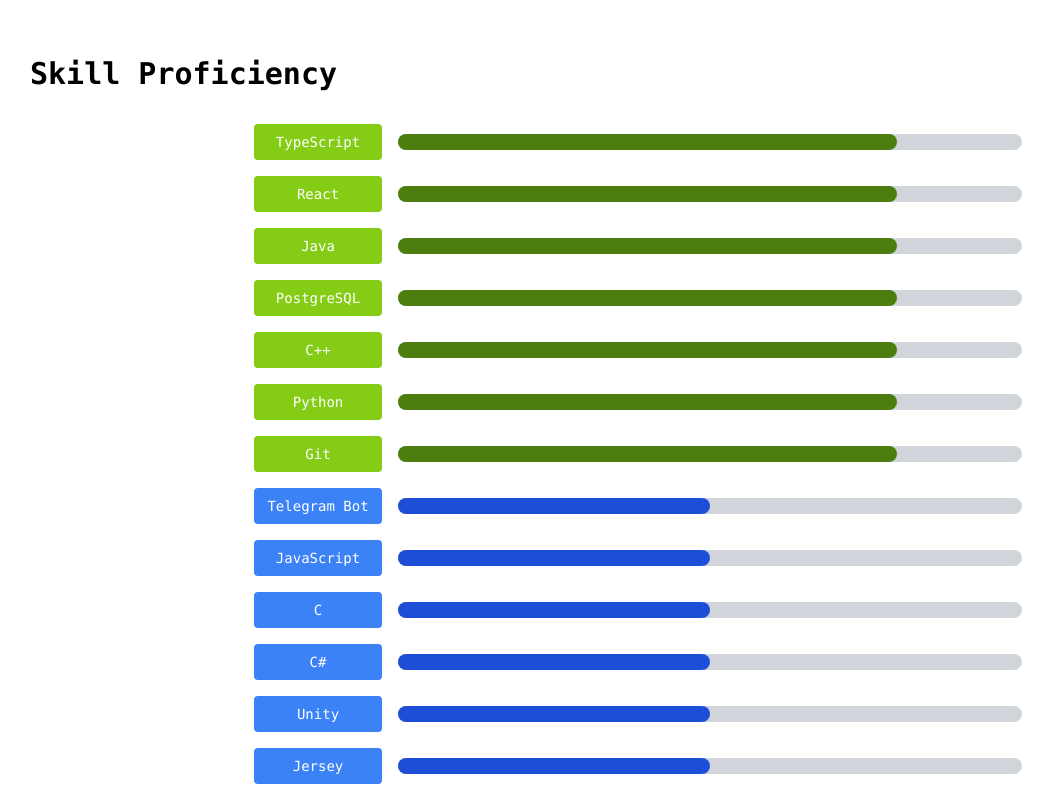
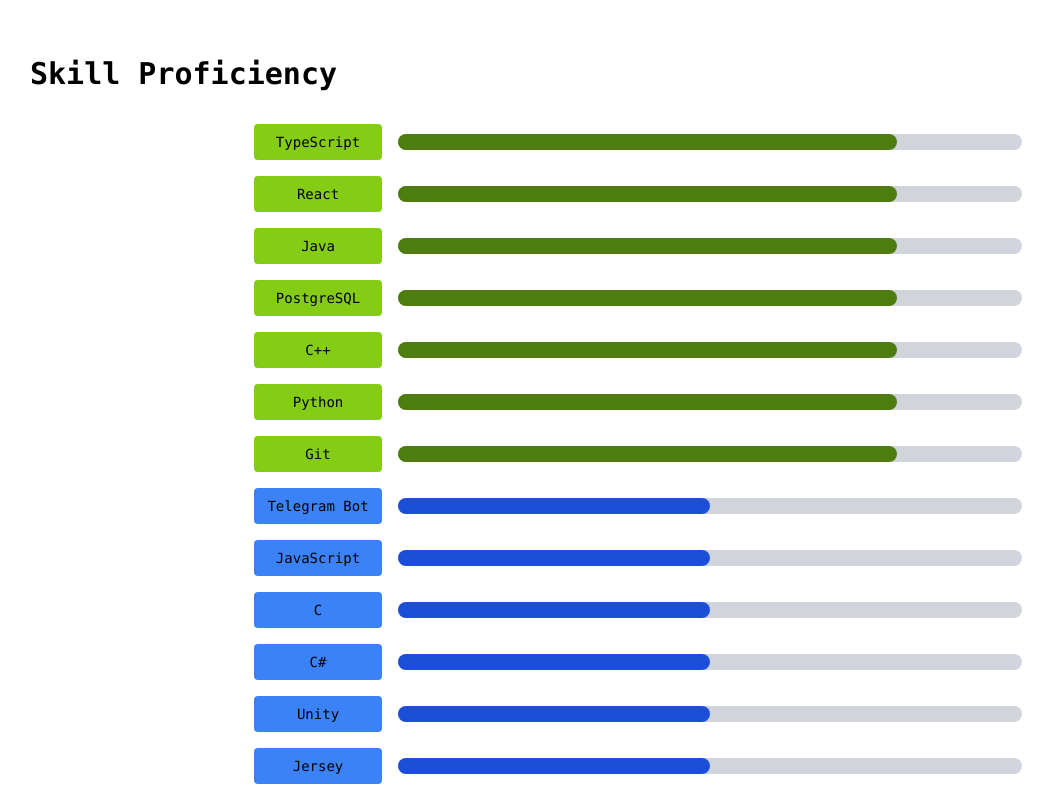
Before and after one commit to joshuan98/resume, a Next.js app: page / in a window 1280 px wide. Shown: the part 7540-8338 px from the top of the page, without its empty margins (2-1055 px from the left). Built offline with nearby package versions, Linux system fonts and the light colour scheme.

Commit message:
Make skills text black color

```diff
--- a/src/components/Skills.tsx
+++ b/src/components/Skills.tsx
@@ -44,7 +44,7 @@
           const { bgText, bgBar, width } = getSkillLevelColor(item.level);
           return (
             <div key={index} className="flex items-center">
-              <div className={`w-32 text-sm font-medium text-center text-secondary p-2 rounded ${bgText}`}>
+              <div className={`w-32 text-sm font-medium text-center text-primary p-2 rounded ${bgText}`}>
                 {item.name}
               </div>
               <div className="flex-1 ml-4 bg-gray-300 rounded-full h-4">
```
